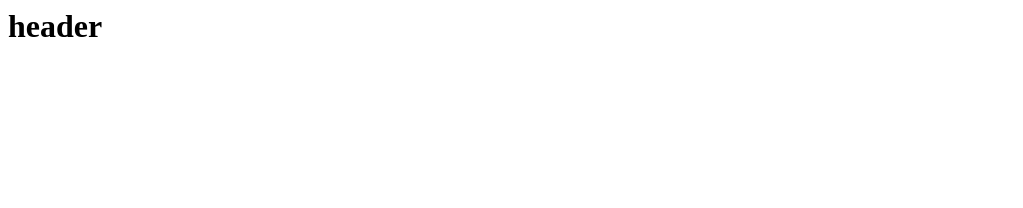
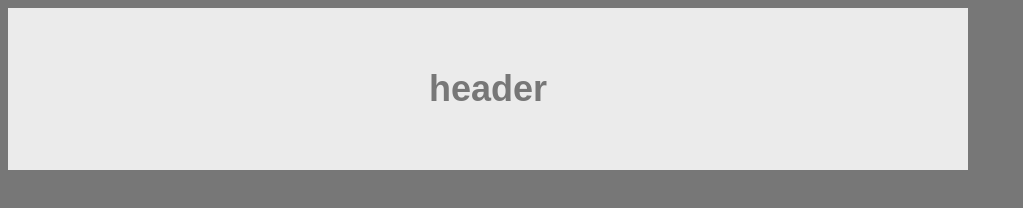
Before and after one commit to amyhaerr/HW-Wireframe, a plain HTML site: page index.html in a window 1280 px wide. Shown: the whole page, without its empty margins (0-1023 px from the left). Drawn offline with Linux system fonts and the light colour scheme.

Commit message:
Fixed CSS link

```diff
--- a/index.html
+++ b/index.html
@@ -4,11 +4,12 @@
     <meta name="viewport" content="width=device-width, initial-scale=1.0">
     <meta http-equiv="X-UA-Compatible" content="ie=edge">
     <title>HW-Wireframe</title>
+    <link href="style.css" rel="stylesheet">
 </head>
 
 <body>
-    <div class="header">
-    <h1>header</h1>
-    </div>
+
+    <h1 class="header">header</h1>
+
 </body>
 </html>
--- a/style.css
+++ b/style.css
@@ -1,15 +1,15 @@
 .header {
     padding: 60px;
     text-align: center;
-    background-color: '#ebebeb';
+    background: #ebebeb;
 
 }
 
 
 body {
-    font-family: 'Arial', 'Helevtica Neue', Helvetica, sans-serif;
-    color: '#777';
-    background: '#777';
-    width: '960px';
-    font-size: '18px';
+    font-family: Arial, Helevtica Neue, Helvetica, sans-serif;
+    color: #777;
+    background-color: #777;
+    width: 960px;
+    font-size: 18px;
 }
```
